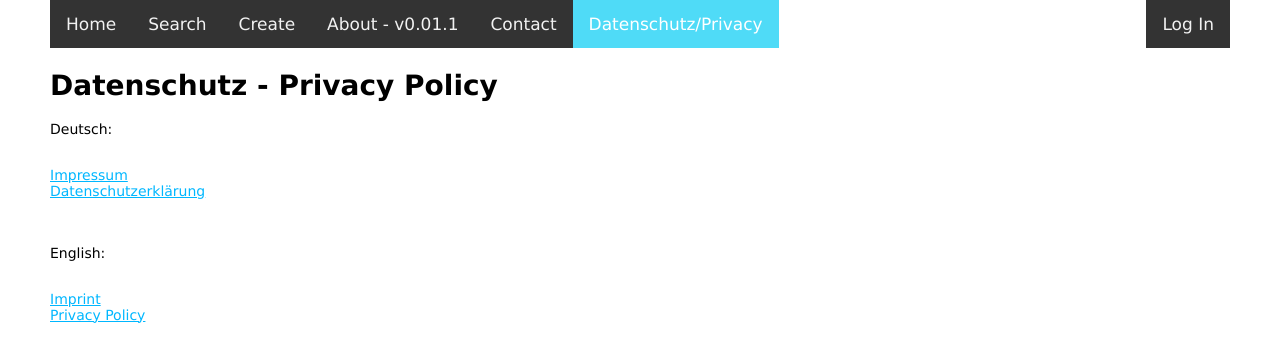
After one commit to CatPleb/ubgenerator, a Node project: template views/privacy.hbs in a window 1280 px wide. The commit adds this page. Shown: the top 362 px of the page. Run offline with Node 20 templates, Linux system fonts and the light colour scheme; the template is opened without the code that fills it, so the values that code supplies are empty.

Commit message:
added privacy policies

```diff
--- a/routes/index.js
+++ b/routes/index.js
@@ -19,4 +19,8 @@ router.get('/contact', function(req, res, next) {
   res.render('contact');
 });
 
+router.get('/privacy', function(req,res,next) {
+  res.render('privacy');
+});
+
 module.exports = router;
--- a/views/layouts/layout.hbs
+++ b/views/layouts/layout.hbs
@@ -20,6 +20,7 @@
     <a id='c' href="/create">Create</a>
     <a id='d' href="/about">About - v0.01.1</a>
     <a id='e' href="/contact">Contact</a>
+    <a id='f' href='/privacy'>Datenschutz/Privacy</a>
   </div>
 
 
@@ -44,6 +45,7 @@
     const c = '/create';
     const d = '/about';
     const e = '/contact';
+    const f = '/privacy';
     if (window.location.pathname == '/') {
       document.getElementById('a').className = 'active';
 
@@ -51,6 +53,7 @@
       document.getElementById('c').className = '';
       document.getElementById('d').className = '';
       document.getElementById('e').className = '';
+      document.getElementById('f').className = '';
     } else if (window.location.pathname.indexOf(b) != -1) {
       document.getElementById('b').className = 'active';
 
@@ -58,6 +61,7 @@
       document.getElementById('c').className = '';
       document.getElementById('d').className = '';
       document.getElementById('e').className = '';
+      document.getElementById('f').className = '';
     } else if (window.location.pathname.indexOf(c) != -1) {
       document.getElementById('c').className = 'active';
 
@@ -65,6 +69,7 @@
       document.getElementById('b').className = '';
       document.getElementById('d').className = '';
       document.getElementById('e').className = '';
+      document.getElementById('f').className = '';
     } else if (window.location.pathname.indexOf(d) != -1) {
       document.getElementById('d').className = 'active';
 
@@ -72,6 +77,7 @@
       document.getElementById('b').className = '';
       document.getElementById('c').className = '';
       document.getElementById('e').className = '';
+      document.getElementById('f').className = '';
     } else if (window.location.pathname.indexOf(e) != -1) {
       document.getElementById('e').className = 'active';
 
@@ -79,6 +85,15 @@
       document.getElementById('b').className = '';
       document.getElementById('c').className = '';
       document.getElementById('d').className = '';
+      document.getElementById('f').className = '';
+    } else if (window.location.pathname.indexOf(f) != -1) {
+      document.getElementById('f').className = 'active';
+
+      document.getElementById('a').className = '';
+      document.getElementById('b').className = '';
+      document.getElementById('c').className = '';
+      document.getElementById('d').className = '';
+      document.getElementById('e').className = '';
     }
   </script>
 </body>
--- /dev/null
+++ b/views/privacy.hbs
@@ -0,0 +1,10 @@
+<h1>Datenschutz - Privacy Policy</h1>
+
+<p>Deutsch:</p><br>
+<a id='impressum_link_ger' href='https://www.uni-kl.de/impressum/'>Impressum</a><br>
+<a id='datenschutzerklaerung_link_ger' href='https://www.uni-kl.de/datenschutzerklaerung/'>Datenschutzerklärung</a><br>
+<br><br>
+
+<p>English:</p><br>
+<a id='impressum_link_eng' href='https://www.uni-kl.de/en/imprint/'>Imprint</a><br>
+<a id='datenschutzerklaerung_link_eng' href='https://www.uni-kl.de/en/privacy/'>Privacy Policy</a><br>
```
